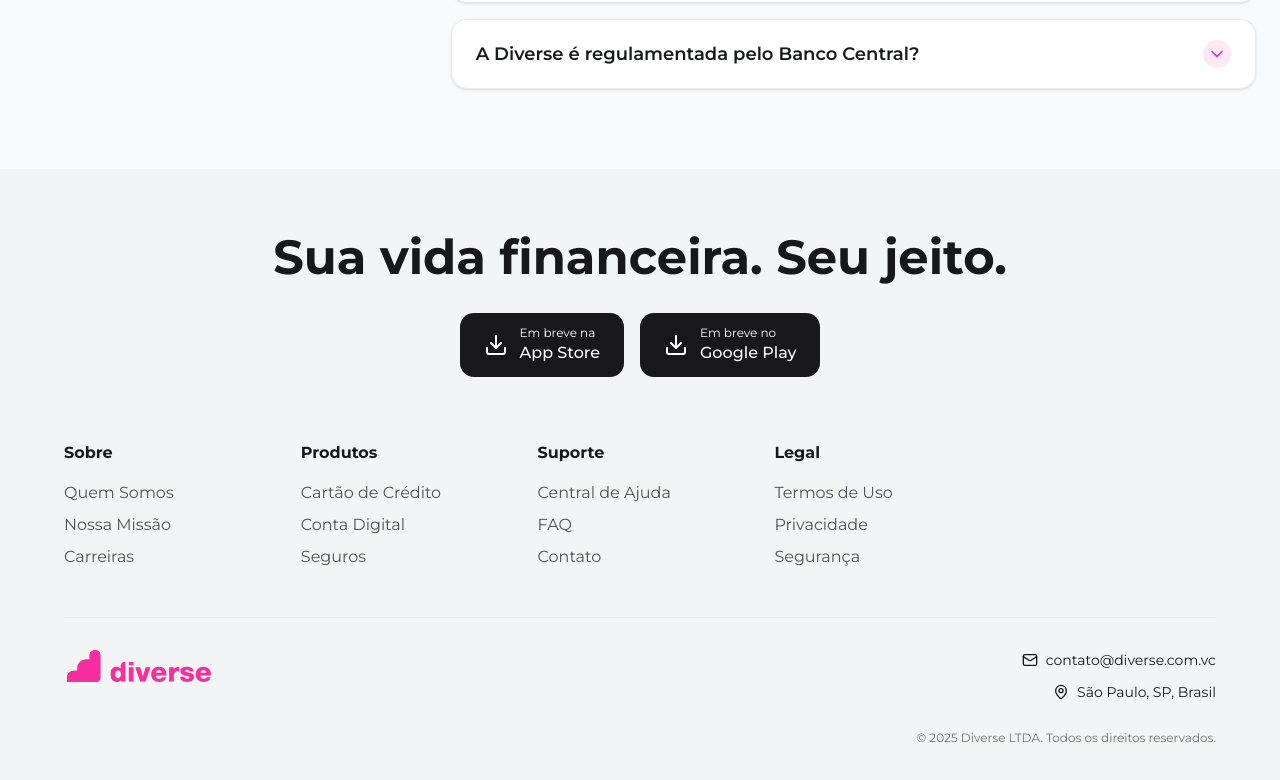
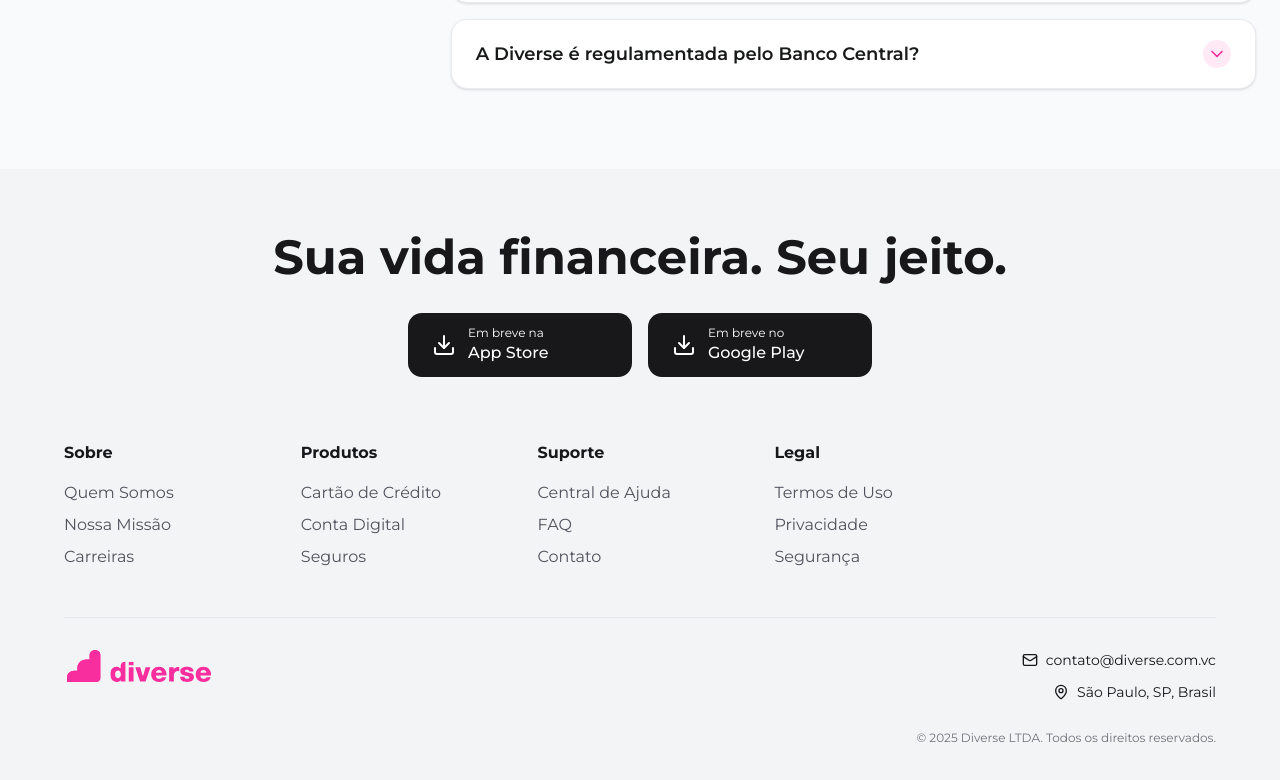
Before and after one commit to chriskryon/diverse-landing, a Next.js app: page / in a window 1280 px wide. Shown: the part 3997-4777 px from the top of the page. Built offline with nearby package versions, Linux system fonts and the light colour scheme; no server answers.

Commit message:
style: force color and change footer download buttons to same width

```diff
--- a/src/components/FaqSection.tsx
+++ b/src/components/FaqSection.tsx
@@ -63,10 +63,10 @@ export default function FaqSection() {
           animate={headerAnimation.animate}
           className="text-center mb-12 lg:hidden"
         >
-          <h2 className="text-4xl lg:text-5xl font-bold text-[#181919] mb-4">
+          <h2 className="text-4xl lg:text-5xl font-bold !text-[#181919] mb-4">
             FAQ
           </h2>
-          <p className="text-xl text-[#181919] max-w-3xl mx-auto leading-relaxed text-justify">
+          <p className="text-xl !text-[#181919] max-w-3xl mx-auto leading-relaxed text-justify">
             Esclarecemos as principais dúvidas sobre nossos produtos e serviços financeiros.
             Nossa missão é oferecer transparência total e suporte completo para sua jornada financeira.
           </p>
@@ -81,10 +81,10 @@ export default function FaqSection() {
             className="hidden lg:block lg:col-span-4 lg:sticky lg:top-8"
           >
             <div className="pr-8">
-              <h2 className="text-5xl xl:text-6xl font-bold text-[#181919] mb-6 leading-tight">
+              <h2 className="text-5xl xl:text-6xl font-bold !text-[#181919] mb-6 leading-tight">
                 FAQ
               </h2>
-              <p className="text-xl text-[#181919] leading-relaxed mb-8 text-justify">
+              <p className="text-xl !text-[#181919] leading-relaxed mb-8 text-justify">
                 Esclarecemos as principais dúvidas sobre nossos produtos e serviços financeiros.
               </p>
               <div className="w-20 h-1 bg-diverse-pink rounded-full"></div>
--- a/src/components/Footer.tsx
+++ b/src/components/Footer.tsx
@@ -34,14 +34,20 @@ export default function Footer() {
               </h2>
 
             <div className="flex flex-col sm:flex-row justify-center items-center space-y-4 sm:space-y-0 sm:space-x-4 mb-8">
-              <button className="flex items-center space-x-3 bg-zinc-900 text-white px-6 py-3 rounded-xl hover:bg-zinc-700 transition-colors">
+              <button
+              className="flex items-center w-56 h-16 space-x-3 bg-zinc-900 text-white px-6 py-3 rounded-xl hover:bg-zinc-700 transition-colors"
+              style={{ minWidth: "224px", minHeight: "64px" }}
+              >
               <DownloadIcon className="w-6 h-6 text-white" />
               <div className="text-left text-white">
                 <div className="text-xs text-white">Em breve na</div>
                 <div className="font-medium text-white">App Store</div>
               </div>
               </button>
-              <button className="flex items-center space-x-3 bg-zinc-900 text-white px-6 py-3 rounded-xl hover:bg-zinc-700 transition-colors">
+              <button
+              className="flex items-center w-56 h-16 space-x-3 bg-zinc-900 text-white px-6 py-3 rounded-xl hover:bg-zinc-700 transition-colors"
+              style={{ minWidth: "224px", minHeight: "64px" }}
+              >
               <DownloadIcon className="w-6 h-6 text-white" />
               <div className="text-left text-white">
                 <div className="text-xs text-white">Em breve no</div>
```
Lines whose indentation alone changed are shown as unchanged.
